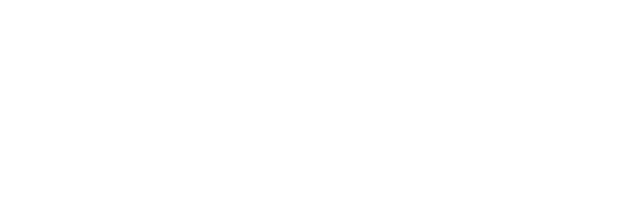
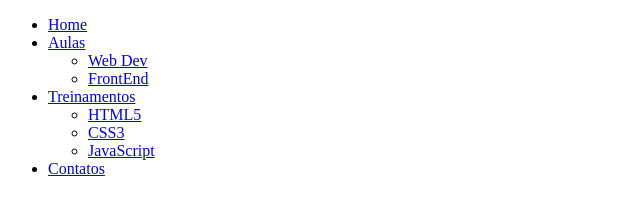
Before and after one commit to PabloH-Vieira/Projeto10-FrontEnd, a plain HTML site: page index.html in a window 1280 px wide. Shown: the whole page, without its empty margins (0-640 px from the left). Drawn offline with Linux system fonts and the light colour scheme.

Commit message:
Criando estrutura HTML do menu

```diff
--- a/index.html
+++ b/index.html
@@ -7,7 +7,28 @@
     <link rel="stylesheet" href="/src/css/style.css">
 </head>
 <body>
+    <header>
+        <nav>
+            <ul>
+                <li><a href="#">Home</a></li>
+                <li><a href="#">Aulas</a>
+                    <ul>
+                        <li><a href="#">Web Dev</a></li>
+                        <li><a href="#">FrontEnd</a></li>
+                    </ul>
+                </li>
+                <li><a href="#">Treinamentos</a>
+                    <ul>
+                        <li><a href="#">HTML5</a></li>
+                        <li><a href="#">CSS3</a></li>
+                        <li><a href="#">JavaScript</a></li>
+                    </ul>
+                </li>
+                <li><a href="#">Contatos</li>
+            </ul>
+        </nav>
 
+    </header>
 
     <script src="/src/js/script.js"></script>
 </body>
```
